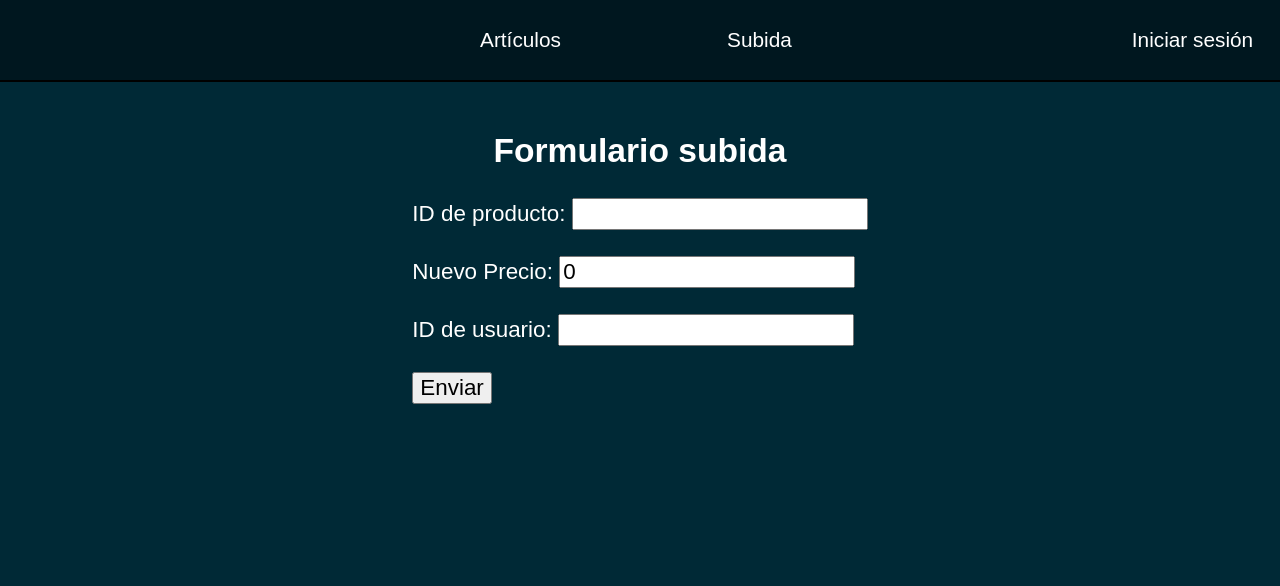
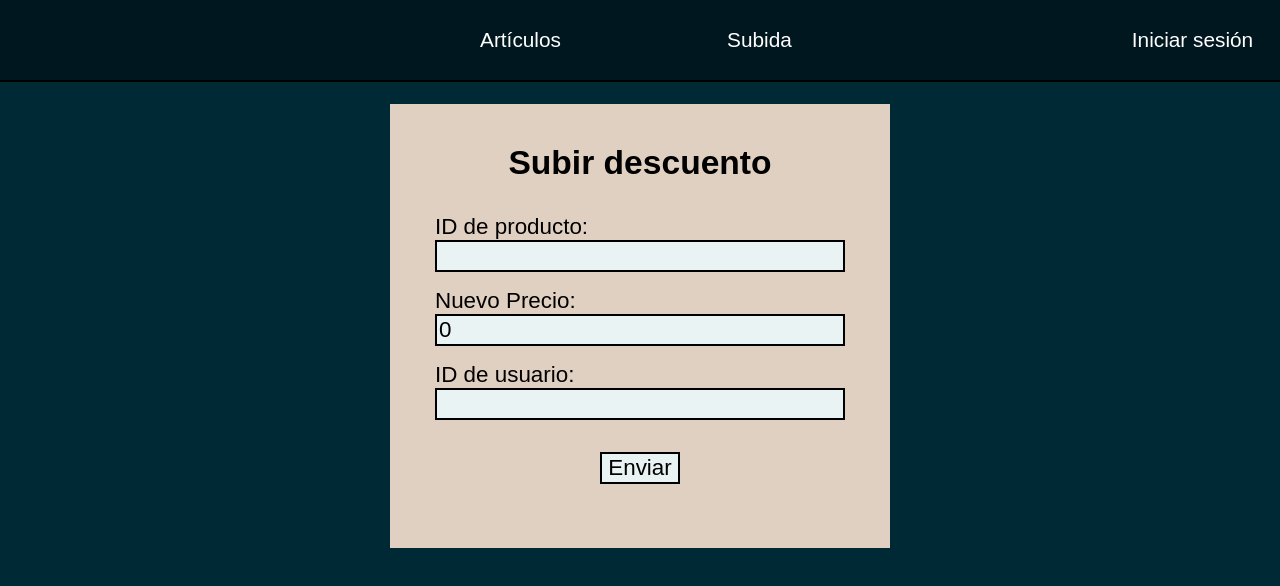
Before and after one commit to ErickAC12/administrador-descuentos, a React (Vite) app in the folder frontend/: page /subida in a window 1280 px wide. Shown: the top 586 px of the page. Built offline with nearby package versions, Linux system fonts and the light colour scheme; no server answers.

Commit message:
estilos en componente subida

```diff
--- a/frontend/src/pages/Subida.tsx
+++ b/frontend/src/pages/Subida.tsx
@@ -82,8 +82,9 @@ const Subida: React.FC = () => {
 
   return (
     <div id="Subida">
-      <h2>Formulario subida</h2>
+      <h2>Subir descuento</h2>
       <form onSubmit={handleSubmit}>
+        <div>
           <label htmlFor="product_id">ID de producto:  </label>
           <input type="text"
                  id="product_id"
@@ -91,7 +92,8 @@ const Subida: React.FC = () => {
                  value={formData.product_id}
                  onChange={handleChange}
                  required/>
-        <br /><br />
+        </div>
+        <div>
           <label htmlFor="nuevoPrecio">Nuevo Precio:  </label>
           <input type="number"
                  id="nuevoPrecio"
@@ -99,15 +101,16 @@ const Subida: React.FC = () => {
                  value={formData.price}
                  onChange={handleChange}
                  required/>
-        <br /><br />
+        </div>
+        <div>
           <label htmlFor="usuario">ID de usuario:  </label>
           <input type="text"
                  id="usuario"
                  name="users"
                  defaultValue={user?.id}
                  onChange={handleChange}/>
-        <br /><br />
-        <input type="submit" value="Enviar" />
+        </div>
+        <input type="submit" value="Enviar" id="submit-subida"/>
       </form>
     </div>
   )
--- a/frontend/src/styles/Subida.css
+++ b/frontend/src/styles/Subida.css
@@ -4,8 +4,45 @@
   align-items: center;
   flex-direction: column;
   font-size: 1.4rem;
+  background-color: #E0D0C1;
+  color: black;
+  margin: 0 auto;
+  width: 35vw;
+  min-width: min-content;
+  padding: 8vh 2vw;
+  padding-top: 5vh;
+}
+
+#Subida > h2 {
+  margin-top: 0;
+  margin-bottom: 4vh;
+}
+
+#Subida > form {
+  width: 100%;
+  display: flex;
+  flex-direction: column;
+  justify-content: center;
+  align-items: center;
+}
+
+#Subida > form > div {
+  display: flex;
+  flex-direction: column;
+  width: 410px;
+  margin-bottom: 2vh;
 }
 
 input {
   font-size: 1.4rem;
+  background-color: #EAF3F3;
+  border: 2px solid black;
 }
+
+#submit-subida {
+  margin-top: 2vh;
+}
+
+#submit-subida:hover {
+  background-color: lightgray;
+}
```
Lines whose indentation alone changed are shown as unchanged.
